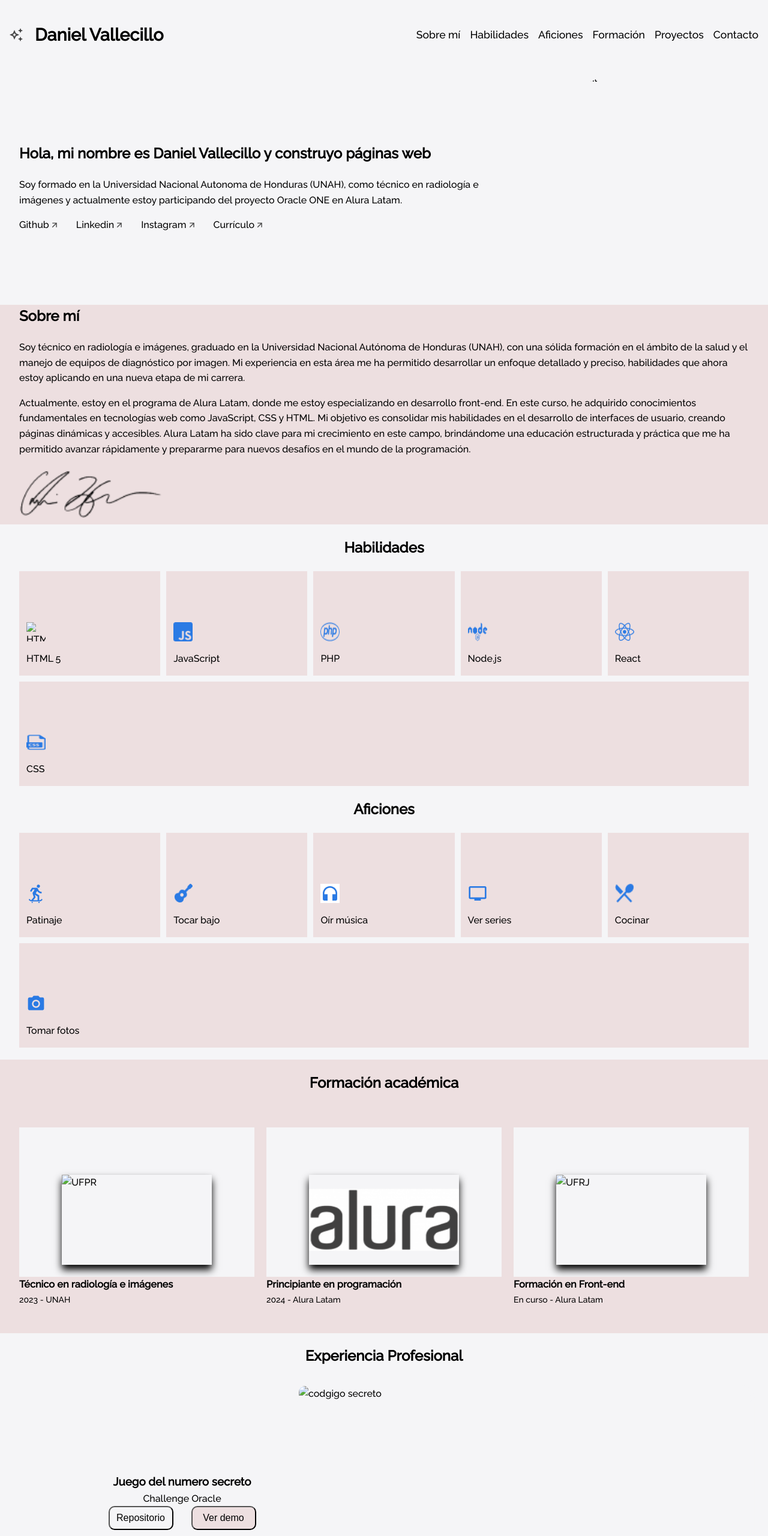
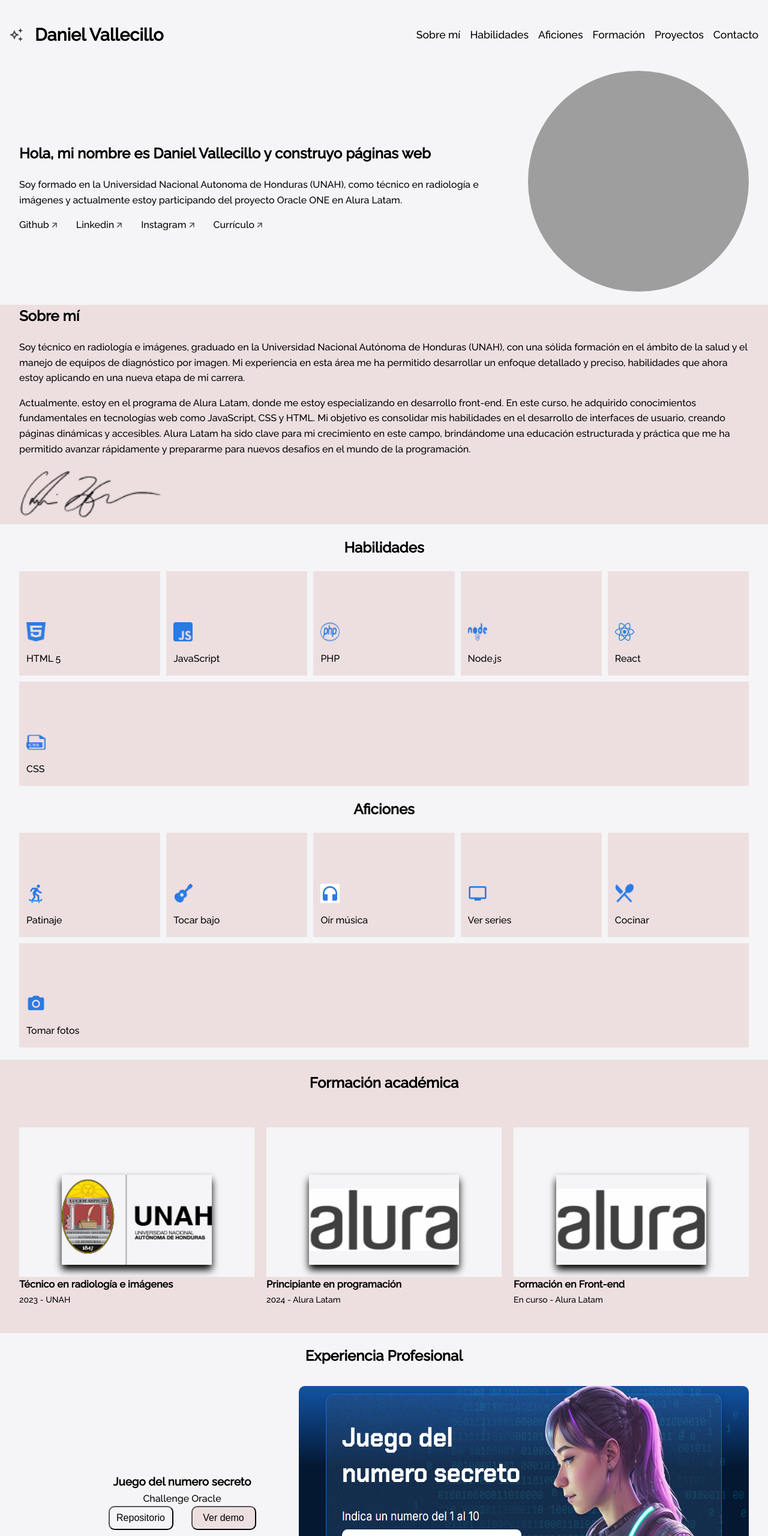
Before and after one commit to Danyy-7/Challenge-Portafolio-Alura, a plain HTML site: page index.html in a window 1280 px wide. Shown: the top 2560 px of the page at 60% size. Drawn offline with Linux system fonts and the light colour scheme; the site is published under a folder, as on GitHub Pages, so addresses that start at the root find nothing.

Commit message:
actualizacion

```diff
--- a/index.html
+++ b/index.html
@@ -34,7 +34,7 @@
     <!-- Sección de Presentación -->
     <section class="presentacion">
         <figure class="contenedor__foto">
-            <img class="presentacion__foto" src="/assets/IMG_9437.JPG" alt="Foto de perfil">
+            <img class="presentacion__foto" src="assets/IMG_9437.JPG" alt="Foto de perfil">
         </figure>
         <div class="presentacion__contenedor">
             <h2 class="presentacion__titulo">Hola, mi nombre es Daniel Vallecillo y construyo páginas web</h2>
@@ -62,7 +62,7 @@
         <h2 class="habilidades__titulo">Habilidades</h2>
         <ul class="habilidades__lista">
             <li class="habilidades__elemento">
-                <img class="habilidades__icono" src="/assets/htlm.png" alt="HTML">
+                <img class="habilidades__icono" src="assets/htlm.png" alt="HTML">
                 <p class="habilidades__nombre">HTML 5</p>
             </li>
             <li class="habilidades__elemento">
@@ -124,7 +124,7 @@
         <h2 class="formacion__titulo">Formación académica</h2>
         <ul class="formacion__lista">
             <li class="formacion__elemento">
-                <img class="formacion__icono" src="/assets/logo-unah.png" alt="UFPR">
+                <img class="formacion__icono" src="assets/logo-unah.png" alt="UFPR">
                 <div class="formacion__detalles-titulo">
                     <h3 class="formacion__nombre">Técnico en radiología e imágenes</h3>
                     <p class="formacion__detalle">2023 - UNAH</p>
@@ -138,7 +138,7 @@
                 </div>
             </li>
             <li class="formacion__elemento">
-                <img class="formacion__icono" src="/assets/alura_logo.png" alt="UFRJ">
+                <img class="formacion__icono" src="assets/alura_logo.png" alt="UFRJ">
                 <div class="formacion__detalles-titulo">
                     <h3 class="formacion__nombre">Formación en Front-end</h3>
                     <p class="formacion__detalle">En curso - Alura Latam</p>
@@ -152,7 +152,7 @@
         <h2 class="proyectos__titulo">Experiencia Profesional</h2>
         <ul class="proyectos__lista">
           <li class="proyectos__elemento">
-                <img class="proyecto__imagen" src="/assets/juego-del-numero-secreto-dava.png" alt="codgigo secreto">
+                <img class="proyecto__imagen" src="assets/juego-del-numero-secreto-dava.png" alt="codgigo secreto">
               <div class="proyecto__contenedor">
                 <div class="proyectos__tituloybotones">
                     <h3 class="proyectos__nombre">Juego del numero secreto</h3>
@@ -165,7 +165,7 @@
               </div>
           </li>
           <li class="proyectos__elemento">
-                <img class="proyecto__imagen" src="/assets/portafolio 1.png" alt="juedo del ahorcado">
+                <img class="proyecto__imagen" src="assets/portafolio 1.png" alt="juedo del ahorcado">
               <div class="proyecto__contenedor">
                 <div class="proyectos__tituloybotones">
                     <h3 class="proyectos__nombre">Portafolio</h3>
@@ -178,7 +178,7 @@
             </div>
           </li>
           <li class="proyectos__elemento">
-                <img class="proyecto__imagen" src="/assets/encriptador de texto.png" alt="encriptador de texto">
+                <img class="proyecto__imagen" src="assets/encriptador de texto.png" alt="encriptador de texto">
               <div class="proyecto__contenedor"></div>
                 <div class="proyectos__tituloybotones">
                     <h3 class="proyectos__nombre">Encriptador de texto</h3>
@@ -222,7 +222,7 @@
                 </form>
 
                 <figure class="contenedor__telefono">
-                    <img class="telefono" src="/assets/contact_image.png" alt="telefono">
+                    <img class="telefono" src="assets/contact_image.png" alt="telefono">
                 </figure>
             </div>
 
```
